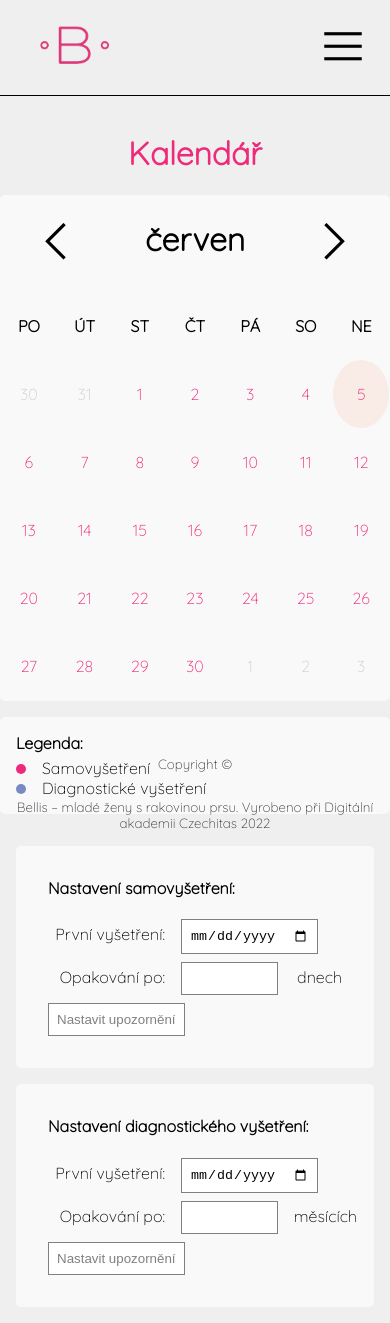
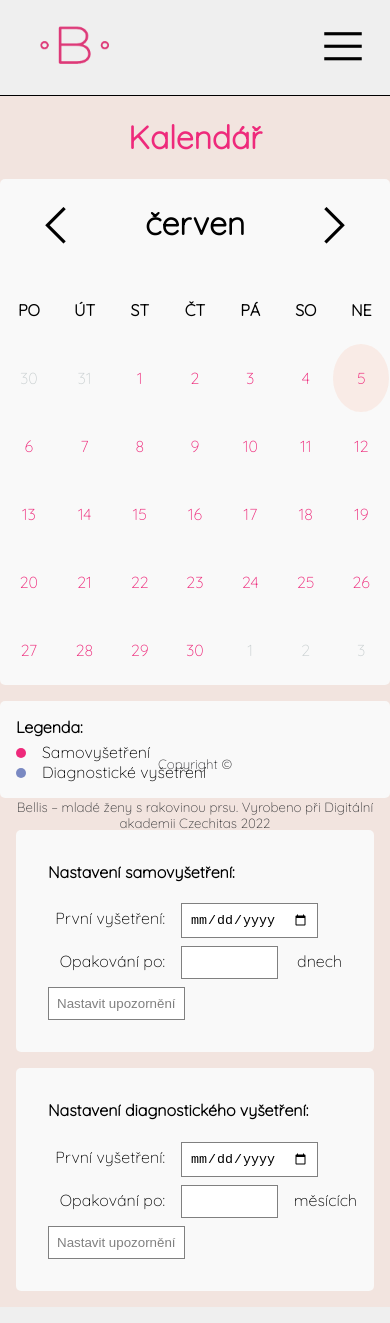
Before and after one commit to janajurcova/samovysetreni-prsu, a React app: page /kalendar in a window 390 px wide. Built offline with nearby package versions, Linux system fonts and the light colour scheme; what dayjs-recur would draw is missing.

Commit message:
add new  background for mobile, fix media in calendar, new color foe toggle switch

```diff
--- a/src/components/Header/style.css
+++ b/src/components/Header/style.css
@@ -4,7 +4,6 @@
   justify-content: space-between;
   padding-left: 1rem;
   padding-right: 1rem;
-  margin-bottom: 1rem;
   margin-left: auto;
   margin-right: auto;
   min-height: 100vh;
--- a/src/components/Layout/style.css
+++ b/src/components/Layout/style.css
@@ -34,6 +34,7 @@ header {
   }
   .layout-cover {
     background-image: none;
+    background-color: var(--background-secondary);
     width: 100%;
   }
   .logo {
--- a/src/pages/Calendar/style.css
+++ b/src/pages/Calendar/style.css
@@ -13,7 +13,7 @@
 
 .calendar-container__body {
   width: 510px;
-  margin: auto;
+  margin: 0 4rem;
 }
 
 .container-legend {
@@ -291,13 +291,20 @@ textarea {
 .container-settings__month,
 .container-settings__year {
   max-width: 510px;
-  margin: 0 auto;
+  margin: 1rem 0 0 4rem;
 }
 }
 
 @media (max-width: 650px) {
   .calendar-container__body {
    width: 100vw;
+   margin: auto;
   }
 
+.container-settings__month,
+.container-settings__year {
+  max-width: 100vw;
+  margin: 1rem 0 0 0;
 }
+
+}
--- a/src/pages/Home/style.css
+++ b/src/pages/Home/style.css
@@ -81,7 +81,7 @@
 }
 
 .slider {
-  background-color: #c8c8c8;
+  background-color: var(--pink);
   bottom: 0;
   cursor: pointer;
   left: 0;
@@ -103,7 +103,7 @@
 }
 
 input:checked + .slider {
-  background-color: var(--pink);
+  background-color: #7A89C2;
 }
 
 input:checked + .slider:before {
```
